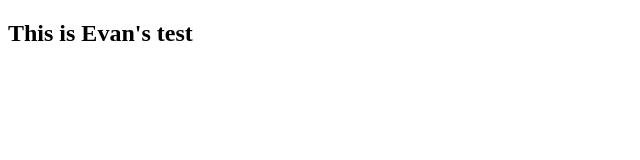
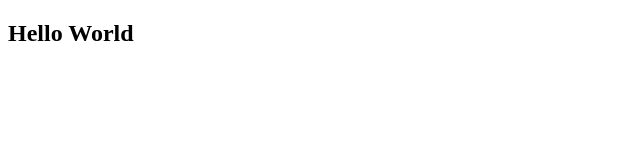
Before and after one commit to EallenCPK/DigitalOceanKubeTest, a plain HTML site: page index.html in a window 1280 px wide. Shown: the whole page, without its empty margins (0-640 px from the left). Drawn offline with Linux system fonts and the light colour scheme.

Commit message:
Update index.html

```diff
--- a/index.html
+++ b/index.html
@@ -6,7 +6,7 @@
     <title>Testing</title>
 </head>
 <body>
-    <h2>This is Evan's test
+    <h2>Hello World
     </h2>
 </body>
 
```
